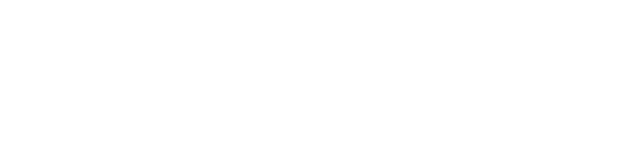
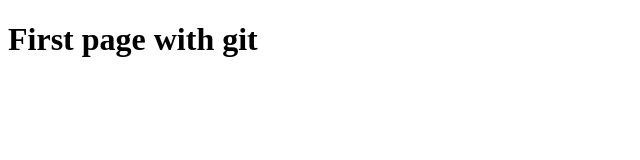
Before and after one commit to tagorecki/projects, a plain HTML site: page index.html in a window 1280 px wide. Shown: the whole page, without its empty margins (0-640 px from the left). Drawn offline with Linux system fonts and the light colour scheme.

Commit message:
h1 added

```diff
--- a/index.html
+++ b/index.html
@@ -3,7 +3,9 @@
   <head>
     <meta charset="UTF-8" />
     <meta name="viewport" content="width=device-width, initial-scale=1.0" />
-    <title>Document</title>
+    <title>First page</title>
   </head>
-  <body></body>
+  <body>
+    <h1>First page with git</h1>
+  </body>
 </html>
```
